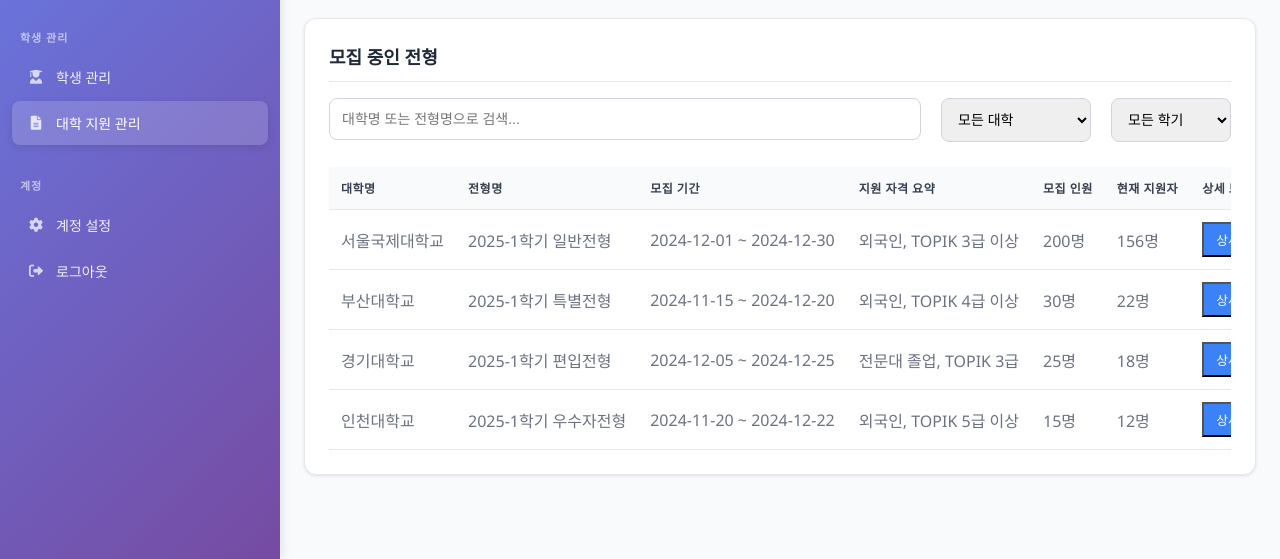
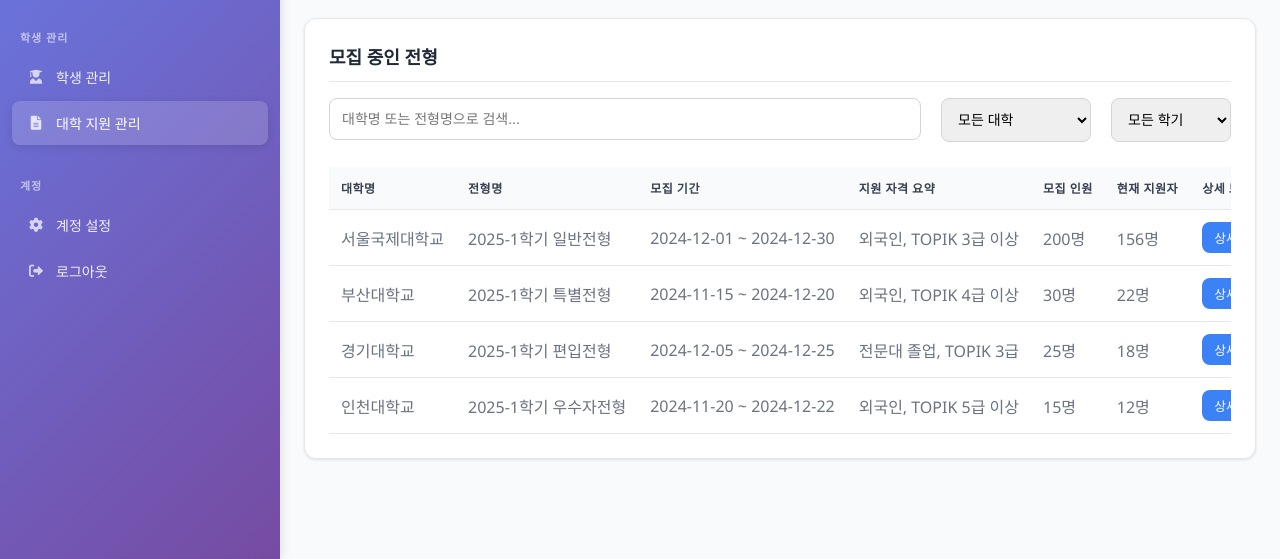
Before and after one commit to kennycompany2021/ondy, a plain HTML site: page portal/academy/applications.html in a window 1280 px wide. Shown: the part 241-800 px from the top of the page. Drawn offline with Linux system fonts and the light colour scheme.

Commit message:
표 스크롤 및 상세보기 버튼 수정

```diff
--- a/portal/academy/applications.html
+++ b/portal/academy/applications.html
@@ -463,7 +463,7 @@
                                         <td>200명</td>
                                         <td>156명</td>
                                         <td>
-                                            <button class="btn-small btn-primary" onclick="event.stopPropagation(); openProgramDetailModal('서울국제대', '2025-1학기 일반전형')">
+                                            <button class="btn btn-small btn-primary" onclick="event.stopPropagation(); openProgramDetailModal('서울국제대', '2025-1학기 일반전형')">
                                                 상세 보기
                                             </button>
                                         </td>
@@ -476,7 +476,7 @@
                                         <td>30명</td>
                                         <td>22명</td>
                                         <td>
-                                            <button class="btn-small btn-primary" onclick="event.stopPropagation(); openProgramDetailModal('부산대학교', '2025-1학기 특별전형')">
+                                            <button class="btn btn-small btn-primary" onclick="event.stopPropagation(); openProgramDetailModal('부산대학교', '2025-1학기 특별전형')">
                                                 상세 보기
                                             </button>
                                         </td>
@@ -489,7 +489,7 @@
                                         <td>25명</td>
                                         <td>18명</td>
                                         <td>
-                                            <button class="btn-small btn-primary" onclick="event.stopPropagation(); openProgramDetailModal('경기대학교', '2025-1학기 편입전형')">
+                                            <button class="btn btn-small btn-primary" onclick="event.stopPropagation(); openProgramDetailModal('경기대학교', '2025-1학기 편입전형')">
                                                 상세 보기
                                             </button>
                                         </td>
@@ -502,7 +502,7 @@
                                         <td>15명</td>
                                         <td>12명</td>
                                         <td>
-                                            <button class="btn-small btn-primary" onclick="event.stopPropagation(); openProgramDetailModal('인천대학교', '2025-1학기 우수자전형')">
+                                            <button class="btn btn-small btn-primary" onclick="event.stopPropagation(); openProgramDetailModal('인천대학교', '2025-1학기 우수자전형')">
                                                 상세 보기
                                             </button>
                                         </td>
@@ -533,6 +533,7 @@
                             </div>
                         </div>
 
+                        <div class="table-responsive-wrapper">
                             <!-- Status Table -->
                             <table class="portal-table">
                                 <thead>
@@ -620,6 +621,7 @@
                                     </tr>
                                 </tbody>
                             </table>
+                        </div>
                     </div>
                 </div>
             </div>
```
Also changed, not shown: portal/univ/applicants.html (+2 -0 lines). Lines whose indentation alone changed are shown as unchanged.
